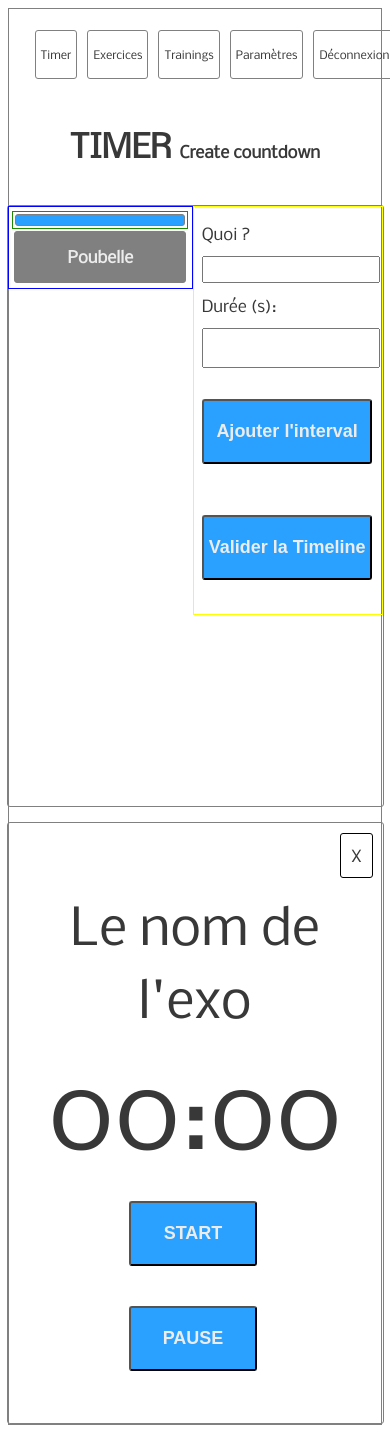
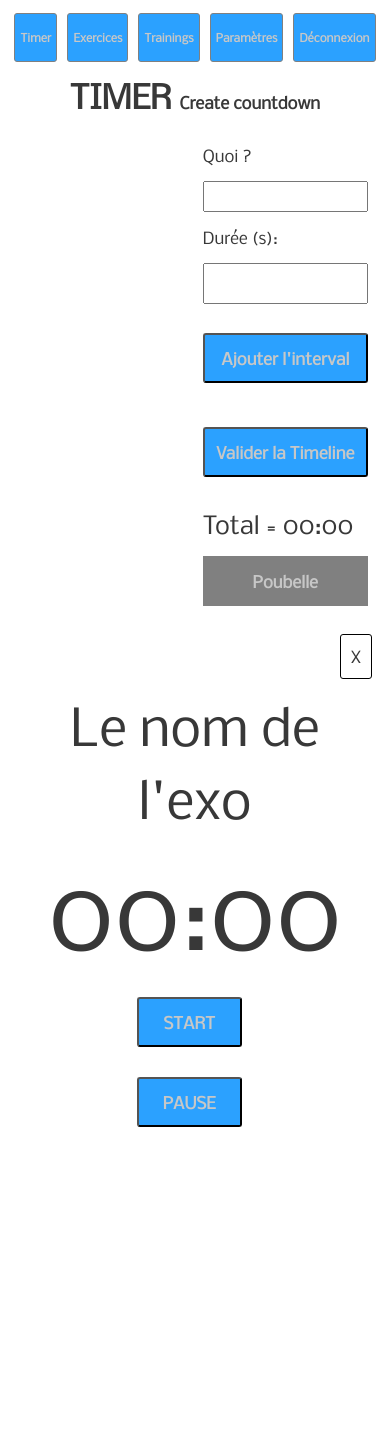
Before and after one commit to Ikodi-julien/chronoFit, a PHP site: page /indexTimer.php in a window 390 px wide. After the commit the page ends 1127 px from the top, so only its background shows below. Run offline with PHP 8.4, Linux system fonts and the light colour scheme.

Commit message:
Module timer : Fait DnD sur mobil, du CSS plus propre. Prochain : Ajout temps total prévu et countdown général

```diff
--- a/common/templateModules.php
+++ b/common/templateModules.php
@@ -4,8 +4,15 @@
   <meta charset="UTF-8">
   <meta name="viewport" content="width=device-width, initial-scale=1.0">
   <link rel="stylesheet" href="css/<?= $css;?>">
+  <?php
+  if (isset($js2)) {
+    echo "<script src=".$js2."></script>";
+  }
+  if (isset($js2)) {
+    echo "<script src=".$js3."></script>";
+  }
+  ?>
   <script type= "module" src="<?= $js; ?>"></script>
-  <script src="<?= $js2; ?>"></script>
   <title><?= $title; ?></title>
 </head>
 <body>
--- a/css/style.css
+++ b/css/style.css
@@ -8,36 +8,24 @@
   --color-button: #2ba1ff;
   --color-blue-chronoFit: rgb(43, 161, 255);
   --color-border: grey;
+  --color-border-container: red;
   --color-interval-normal: rgb(194, 227, 255);
   --color-font-dark: rgb(56, 56, 56);
-  --color-font-light: rgb(236, 236, 236);
+  /* A remettre en plus clair qd ok */
+  --color-font-light: rgb(199, 199, 199);
   --border-radius: 3px;
 }
 
-/* --- COMMON --- */
-html {
+/* --- GENERAL --- */
+* {
   margin: 0;
   padding: 0;
   box-sizing: border-box;
   font-family: "nobileregular";
 }
 
-a {
-  display: block;
+header {
   width: 100%;
-  height: 100%;
-  color: var(--color-font-dark);
-  text-decoration: none;
-}
-
-img {
-  width: 100px;
-}
-
-header {
-  display: flex;
-  flex-direction: column;
-  align-items: center;
 }
 header ul {
   display: flex;
@@ -50,6 +38,8 @@ header ul li {
   margin: 5px;
   border: 1px solid var(--color-border);
   border-radius: var(--border-radius);
+  font-weight: 700;
+  background-color: var(--color-blue-chronoFit);
 }
 
 h1 {
@@ -60,116 +50,121 @@ h1 span {
   font-size: 0.5em;
 }
 
+a {
+  display: block;
+  width: 100%;
+  height: 100%;
+  color: var(--color-font-light);
+  text-decoration: none;
+}
+
+img {
+  width: 80px;
+}
+
 .container {
   display: flex;
   flex-direction: column;
+  width: 100vw;
+  min-height: 100vh;
   align-items: center;
   color: var(--color-font-dark);
-  border: 1px solid var(--color-border);
+  padding: 8px;
+  background-color: white;
 }
-
-.content {
-  width: 80%;
-  min-width: 360px;
-  display: flex;
-  flex-direction: column;
-  align-items: start;
-  padding: 8px;
-  margin-top: 20px;
-}
-.content h1,
-.content fieldset {
+.container h1 {
   width: 100%;
-  margin: 10px 0;
+  margin: 5px 0;
+  text-align: center;
 }
 
 /* --- LOGIN ---*/
-form {
+.container__login__form {
   width: 80%;
   display: flex;
   flex-direction: column;
   align-items: start;
   margin: 10px;
 }
-form input {
-  margin: 10px;
+.container__login__form .container__login__form__item {
+  margin: 20px 10px;
+}
+.container__login__form .container__login__form__row {
+  display: flex;
 }
 
 /* --- LANDING --- */
 .landing {
   width: 80%;
-  min-width: 360px;
   display: flex;
   flex-direction: column;
   align-items: center;
   padding: 8px;
-  margin-top: 20px;
-}
-.landing a {
-  margin: 10px;
+  margin-top: 15px;
 }
 
 /* --- EXOS --- */
 /* --- TIMER --- */
-.timer__container {
+.timer {
   display: flex;
-  width: 375px;
-  min-height: 600px;
-  margin-top: 15px;
-  border: 1px solid var(--color-border);
-  border-radius: var(--border-radius);
+  width: 100%;
+  justify-content: flex-start;
+  min-height: 500px;
 }
-.timer__container__intervals {
+.timer__intervals {
   display: flex;
   flex-direction: column;
   justify-content: space-between;
   width: 50%;
-  height: 100%;
   padding: 1%;
-  border: 1px solid blue;
 }
-.timer__container__intervals__list {
+.timer__intervals__list {
   display: flex;
   flex-direction: column;
-  border: 1px solid #1c8b00;
 }
-.timer__container__creation {
+.timer__creation {
+  position: fixed;
   width: 50%;
+  top: 140px;
+  right: 0;
   padding: 1% 1% 1% 2%;
-  height: 400px;
+  height: 470px;
   display: flex;
   flex-direction: column;
   align-items: flex-start;
-  justify-content: space-evenly;
-  border: 1px solid yellow;
+  justify-content: space-between;
+  background-color: white;
 }
-.timer__container__creation__duration {
-  width: 97%;
-  font-size: 30px;
+.timer__creation__intervalName {
+  font-size: 18px;
+  width: 90%;
 }
-.timer__container__creation__intervalName {
-  font-size: 18px;
-  width: 97%;
+.timer__creation__duration {
+  width: 90%;
+  font-size: 25px;
 }
-.timer__container__read {
+.timer__creation__total {
+  font-size: 1.5rem;
+}
+.timer__read {
   display: flex;
   flex-direction: column;
   align-items: center;
   width: 100%;
 }
-.timer__container__read__close {
+.timer__read__close {
   align-self: flex-end;
   padding: 10px;
   border: 1px solid black;
   border-radius: var(--border-radius);
   margin: 10px;
 }
-.timer__container__read__exoName {
+.timer__read__exoName {
   width: 100%;
   font-size: 50px;
   text-align: center;
 }
-.timer__container__timeDisplay {
+.timer__timeDisplay {
   width: 100%;
   font-size: 100px;
   text-align: center;
@@ -192,33 +187,32 @@ form input {
 }
 
 .drop {
-  min-height: 10px;
-  border: 1px solid var(--color-border);
-  border-radius: var(--border-radius);
-  margin: 2px;
-  background-color: var(--color-blue-chronoFit);
+  min-height: 15px;
+  transition: min-height 200ms;
 }
 
-/* --- MODIFIER --- */
+.--isDraggedOver {
+  min-height: 50px;
+  opacity: 0.7;
+  transition: min-height 200ms;
+}
+
 .--trash {
   background-color: var(--color-border);
   color: var(--color-font-light);
   font-weight: 700;
+  width: 90%;
 }
 
+/* --- MODIFIER --- */
 .--big-button {
   background-color: var(--color-button);
-  width: 97%;
-  font-size: 18px;
+  width: 90%;
+  min-height: 50px;
+  font-size: 16px;
   font-weight: bold;
   color: var(--color-font-light);
-  padding: 20px 0;
-  margin: 20px 0;
+  margin: 15px 0;
   border-radius: var(--border-radius);
   cursor: pointer;
 }
-.--big-button a {
-  color: var(--color-font-light);
-  display: block;
-  width: 100%;
-}
--- a/scss/style.scss
+++ b/scss/style.scss
@@ -10,36 +10,25 @@
   --color-button: #2ba1ff;
   --color-blue-chronoFit: rgb(43, 161, 255);
   --color-border: grey;
+  --color-border-container: red;
   --color-interval-normal: rgb(194, 227, 255);
   --color-font-dark: rgb(56, 56, 56);
-  --color-font-light: rgb(236, 236, 236);
+  /* A remettre en plus clair qd ok */
+  --color-font-light: rgb(199, 199, 199);
   --border-radius: 3px;
 }
 
-/* --- COMMON --- */
-html {
+/* --- GENERAL --- */
+* {
   margin: 0;
   padding: 0;
   box-sizing: border-box;
   font-family: "nobileregular";
 }
 
-a {
-  display: block;
+header {
   width: 100%;
-  height: 100%;
-  color: var(--color-font-dark);
-  text-decoration: none;
-}
-
-img {
-  width: 100px;
-}
-
-header {
-  display: flex;
-  flex-direction: column;
-  align-items: center;
+  // border: 1px dashed green;
 
   & ul {
     display: flex;
@@ -52,6 +41,8 @@ header {
       margin: 5px;
       border: 1px solid var(--color-border);
       border-radius: var(--border-radius);
+      font-weight: 700;
+      background-color: var(--color-blue-chronoFit);
     }
   }
 }
@@ -63,41 +54,52 @@ h1 span {
   font-size: 0.5em;
 }
 
+a {
+  display: block;
+  width: 100%;
+  height: 100%;
+  color: var(--color-font-light);
+  text-decoration: none;
+}
+
+img {
+  width: 80px;
+}
+
 .container {
   display: flex;
   flex-direction: column;
+  width: 100vw;
+  min-height: 100vh;
   align-items: center;
   color: var(--color-font-dark);
-  border: 1px solid var(--color-border);
-}
+  // border: 1px dashed red;
+  padding: 8px;
+  background-color: white;
 
-.content {
-  width: 80%;
-  min-width: 360px;
-  display: flex;
-  flex-direction: column;
-  align-items: start;
-  padding: 8px;
-  margin-top: 20px;
-
-  & h1,
-  fieldset {
+  & h1 {
     width: 100%;
-    margin: 10px 0;
+    margin: 5px 0;
+    text-align: center;
+    // border: 1px dashed green;
   }
 }
 
 /* --- LOGIN ---*/
 
-form {
+.container__login__form {
   width: 80%;
   display: flex;
   flex-direction: column;
   align-items: start;
   margin: 10px;
 
-  & input {
-    margin: 10px;
+  & .container__login__form__item {
+    margin: 20px 10px;
+  }
+
+  & .container__login__form__row {
+    display: flex;
   }
 }
 
@@ -105,63 +107,63 @@ form {
 
 .landing {
   width: 80%;
-  min-width: 360px;
   display: flex;
   flex-direction: column;
   align-items: center;
   padding: 8px;
-  margin-top: 20px;
-
-  & a {
-    margin: 10px;
-  }
+  margin-top: 15px;
 }
 
 /* --- EXOS --- */
 
 /* --- TIMER --- */
 .timer {
-  &__container {
   display: flex;
-    width: 375px;
-    min-height: 600px;
-    margin-top: 15px;
-    border: 1px solid var(--color-border);
-    border-radius: var(--border-radius);
+  width: 100%;
+  justify-content: flex-start;
+  min-height: 500px;
+  // border: 1px dashed orange;
 
   &__intervals {
     display: flex;
     flex-direction: column;
     justify-content: space-between;
     width: 50%;
-      height: 100%;
     padding: 1%;
-      border: 1px solid blue;
+    // border: 1px dashed blue;
     &__list {
       display: flex;
       flex-direction: column;
-        border: 1px solid rgb(28, 139, 0);
+      // border: 1px dashed rgb(28, 139, 0);
     }
   }
 
   &__creation {
+    position: fixed;
     width: 50%;
+    top: 140px;
+    right: 0;
     padding: 1% 1% 1% 2%;
-      height: 400px;
+    height: 470px;
     display: flex;
     flex-direction: column;
     align-items: flex-start;
-      justify-content: space-evenly;
-      border: 1px solid yellow;
-
-      &__duration {
-        width: 97%;
-        font-size: 30px;
-      }
+    justify-content: space-between;
+    background-color: white;
+    // border: 1px dashed yellow;
 
     &__intervalName {
       font-size: 18px;
-        width: 97%;
+      width: 90%;
+    }
+
+    &__duration {
+      width: 90%;
+      font-size: 25px;
+    }
+
+    &__total {
+      font-size: 1.5rem;
     }
   }
 
@@ -191,7 +193,6 @@ form {
     font-size: 100px;
     text-align: center;
   }
-  }
 
   &__trash {
     // border: 1px solid rgb(255, 0, 200);
@@ -213,11 +214,21 @@ form {
 }
 
 .drop {
-  min-height: 10px;
-  border: 1px solid var(--color-border);
-  border-radius: var(--border-radius);
-  margin: 2px;
-  background-color: var(--color-blue-chronoFit);
+  min-height: 15px;
+  transition: min-height 200ms;
+}
+
+.--isDraggedOver {
+  min-height: 50px;
+  opacity: 0.7;
+  transition: min-height 200ms;
+}
+
+.--trash {
+  background-color: var(--color-border);
+  color: var(--color-font-light);
+  font-weight: 700;
+  width: 90%;
 }
 
 // #timelineData {
@@ -228,26 +239,15 @@ form {
 // }
 
 /* --- MODIFIER --- */
-.--trash {
-  background-color: var(--color-border);
-  color: var(--color-font-light);
-  font-weight: 700;
-}
 
 .--big-button {
   background-color: var(--color-button);
-  width: 97%;
-  font-size: 18px;
+  width: 90%;
+  min-height: 50px;
+  font-size: 16px;
   font-weight: bold;
   color: var(--color-font-light);
-  padding: 20px 0;
-  margin: 20px 0;
+  margin: 15px 0;
   border-radius: var(--border-radius);
   cursor: pointer;
-
-  & a {
-    color: var(--color-font-light);
-    display: block;
-    width: 100%;
 }
-}
--- a/timer/createTimerView.php
+++ b/timer/createTimerView.php
@@ -3,39 +3,46 @@ $css = "./style.css";
 $title = "Timer ChronoFit";
 $js = "./js/createTimer.js";
 $js2 = "./js/d&d.js";
+$js3 = "./node_modules/drag-drop-touch/DragDropTouch.js";
 
 ob_start();
 ?>
 <h1>TIMER  <span>Create countdown</span></h1>
 
-<div class="timer__container">
+<div class="timer">
 
-  <div class="timer__container__intervals">
-    <div class="timer__container__intervals__list" id="timerIntervals">
+  <div class="timer__intervals">
+    <div class="timer__intervals__list" id="timerIntervals">
       <div
           id="empty__interval"
           class="drop"
           ondrop="drop_handler(event)"
           ondragover="dragover_handler(event)"
+          ondragleave="dragleave_handler(event)"
         ></div>
     </div>
+
+  </div>
+
+  <div class="timer__creation">
+
+    <label for="intervalName">Quoi ?</label>
+    <input type="text" name="name" class="timer__creation__intervalName" id="intervalName">
+    <label for="duration">Durée (s):</label>
+    <input type="number" name="duration" class="timer__creation__duration" id="duration">
+
+    <button id="addInterval" class="--big-button">Ajouter l'interval</button>
+    <button id="goToReadTimelineButton" class="--big-button">Valider la Timeline</button>
+
+    <div class="timer__creation__total">Total = <span id="totalTimePreview">00:00</span></div>
+
+
     <div
       class="timer__trash drop --trash"
       ondrop="trashDropHandler(event)"
       ondragover="trashDragoverHandler(event)"
       >Poubelle
     </div>
-  </div>
-
-  <div class="timer__container__creation">
-
-    <label for="intervalName">Quoi ?</label>
-    <input type="text" name="name" class="timer__container__creation__intervalName" id="intervalName">
-    <label for="duration">Durée (s):</label>
-    <input type="number" name="duration" class="timer__container__creation__duration" id="duration">
-
-    <button id="addInterval" class="--big-button">Ajouter l'interval</button>
-    <button id="goToReadTimelineButton" class="--big-button">Valider la Timeline</button>
   </div>
 </div>
 
@@ -48,13 +55,13 @@ ob_start();
 
 -->
 
-<div class="timer__container">
-  <div class="timer__container__read">
-    <div class="timer__container__read__close">X</div>
-    <div class="timer__container__read__exoName"id="exoNameDisplay">Le nom de l'exo</div>
-    <div class="timer__container__timeDisplay"  id="timerDisplay">00:00</div>
+<div class="timer">
+  <div class="timer__read">
+    <div class="timer__read__close">X</div>
+    <div class="timer__read__exoName"id="exoNameDisplay">Le nom de l'exo</div>
+    <div class="timer__timeDisplay"  id="timerDisplay">00:00</div>
 
-    <div class="timer__container__controls">
+    <div class="timer__controls">
       <button id="timerStartButton" class="--big-button">START</button>
       <button id="timerPauseButton" class="--big-button">PAUSE</button>
     </div>
```
Also changed, not shown: common/template.php (+7 -6 lines), js/createTimer.js (+8 -1 lines), js/d&d.js (+48 -41 lines), landing/landingView.php (+5 -5 lines), login/loginView.php (+13 -3 lines), js/dist/createTimer.dev.js, js/dist/d&d.dev.js, package-lock.json (added). Lines whose indentation alone changed are shown as unchanged.
